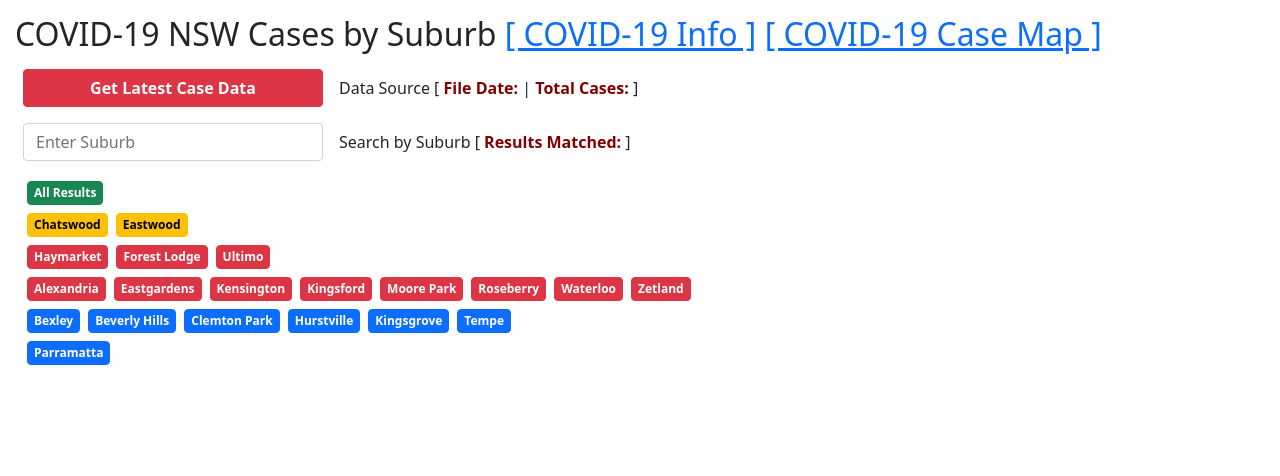
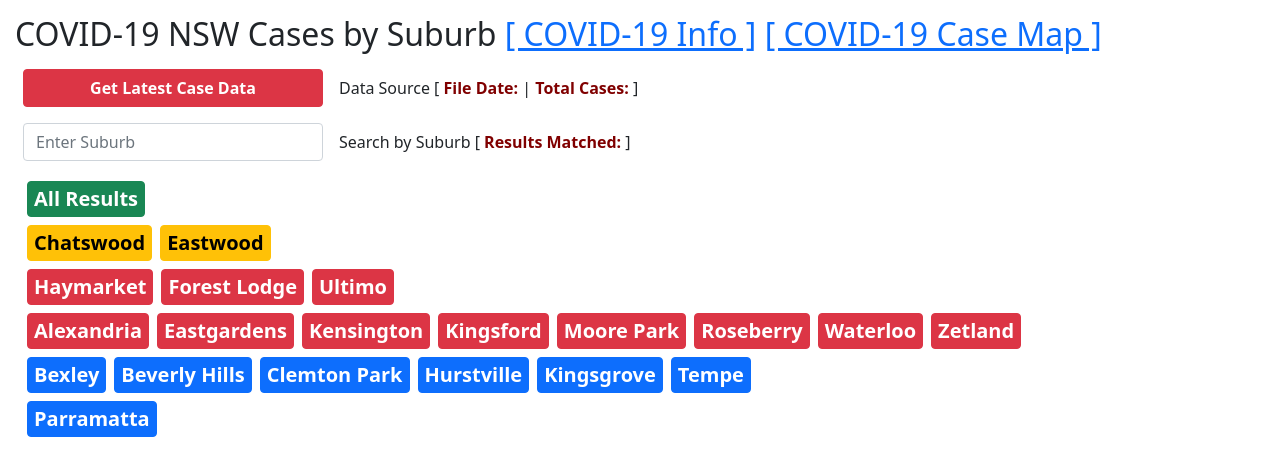
Before and after one commit to terencelim/ws_terencelim, a PHP site: page /c19.html in a window 1280 px wide. Shown: the top 476 px of the page. Run offline with PHP 8.4, Linux system fonts and the light colour scheme.

Commit message:
Add files via upload

```diff
--- a/css/cs-style.css
+++ b/css/cs-style.css
@@ -145,7 +145,7 @@
 .btn-suburb {
   /* color: #0055bb; */
   /* color: black; */
-  font-size: .75rem;
+  font-size: 1.25rem;
   margin: 4px 4px;
   padding: 2px 6px;
 }
```
